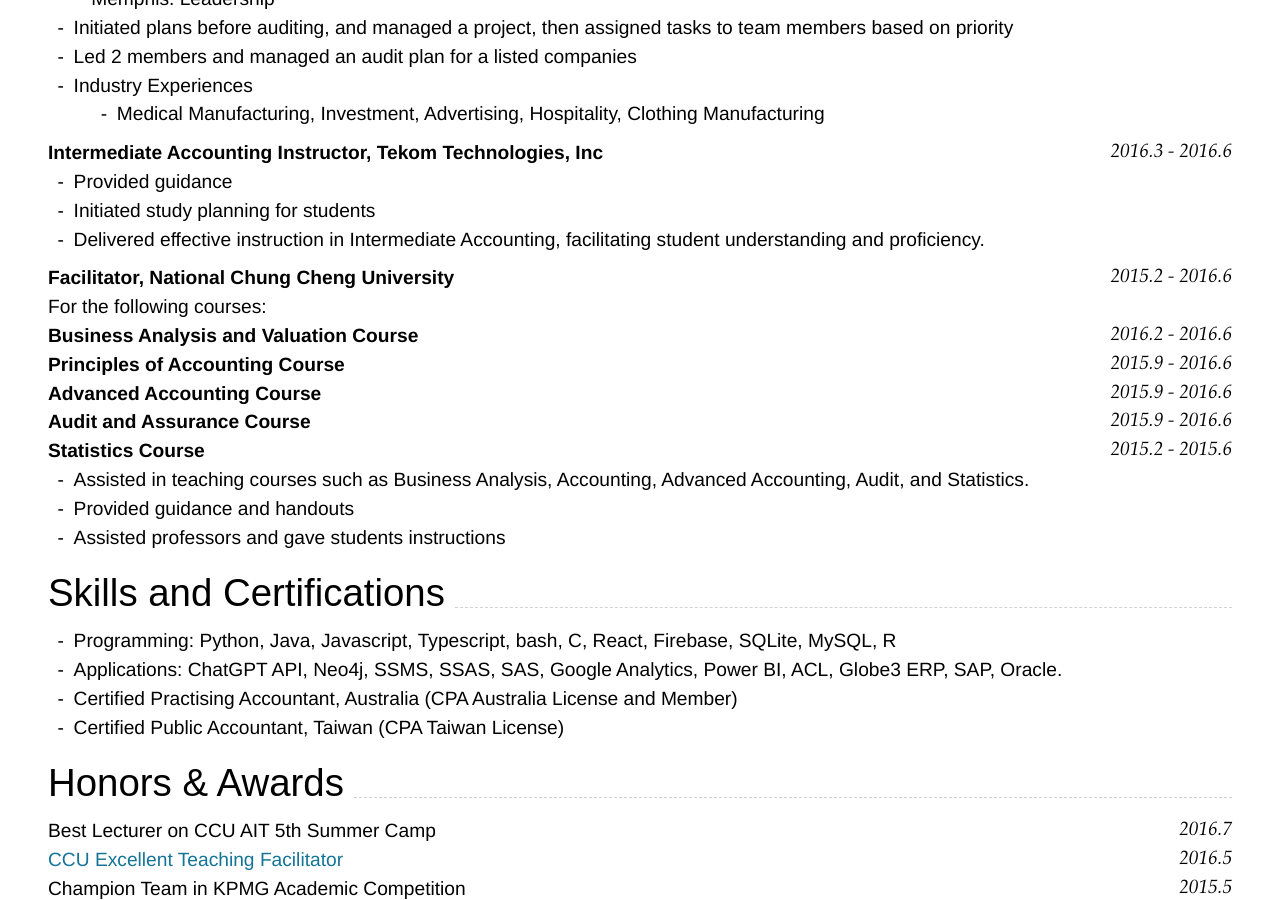
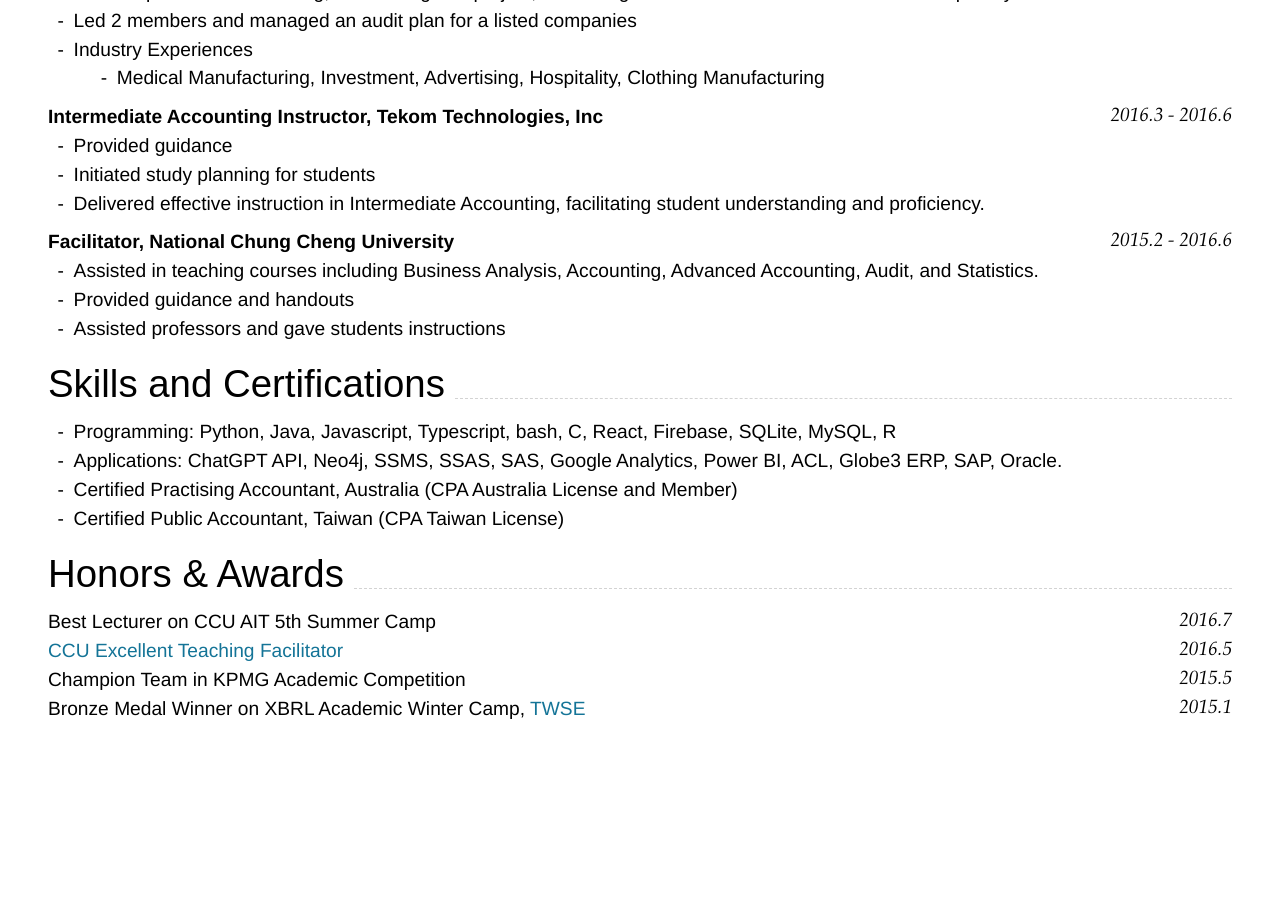
Before and after one commit to HUIXIN-TW/Resume, a Jekyll site: the page built from index.md, in a window 1280 px wide and 900 px high, scrolled down 4695 px. Built offline with Jekyll 4.4.1, drawn with Linux system fonts in a browser that asks for light colours; nearby versions of some CDN libraries; after the commit the page ends 5467 px from its top, so only the background shows below that.

Commit message:
fix format

```diff
--- a/index.md
+++ b/index.md
@@ -321,7 +321,7 @@ Australia
 
 -   Financial Reporting, High Distinction
 
-## **SLB Data Science Hackathon** `2023.9 - 2023.10`
+### **SLB Data Science Hackathon** `2023.9 - 2023.10`
 - Prototype Solution Presentation `3rd`
   - Developed a mining exploration lithology identification model using LSTM.
   - Addressed challenges in accurately identifying lithology in mining exploration data.
@@ -385,13 +385,7 @@ Leadership
 - Delivered effective instruction in Intermediate Accounting, facilitating student understanding and proficiency.
 
 ### **Facilitator, National Chung Cheng University** `2015.2 - 2016.6`
-For the following courses:<br>
-**Business Analysis and Valuation Course** `2016.2 - 2016.6`<br>
-**Principles of Accounting Course** `2015.9 - 2016.6`<br>
-**Advanced Accounting Course** `2015.9 - 2016.6`<br>
-**Audit and Assurance Course** `2015.9 - 2016.6`<br>
-**Statistics Course** `2015.2 - 2015.6`<br>
-- Assisted in teaching courses such as Business Analysis, Accounting, Advanced Accounting, Audit, and Statistics.
+- Assisted in teaching courses including Business Analysis, Accounting, Advanced Accounting, Audit, and Statistics.
 - Provided guidance and handouts
 - Assisted professors and gave students instructions
 
```
